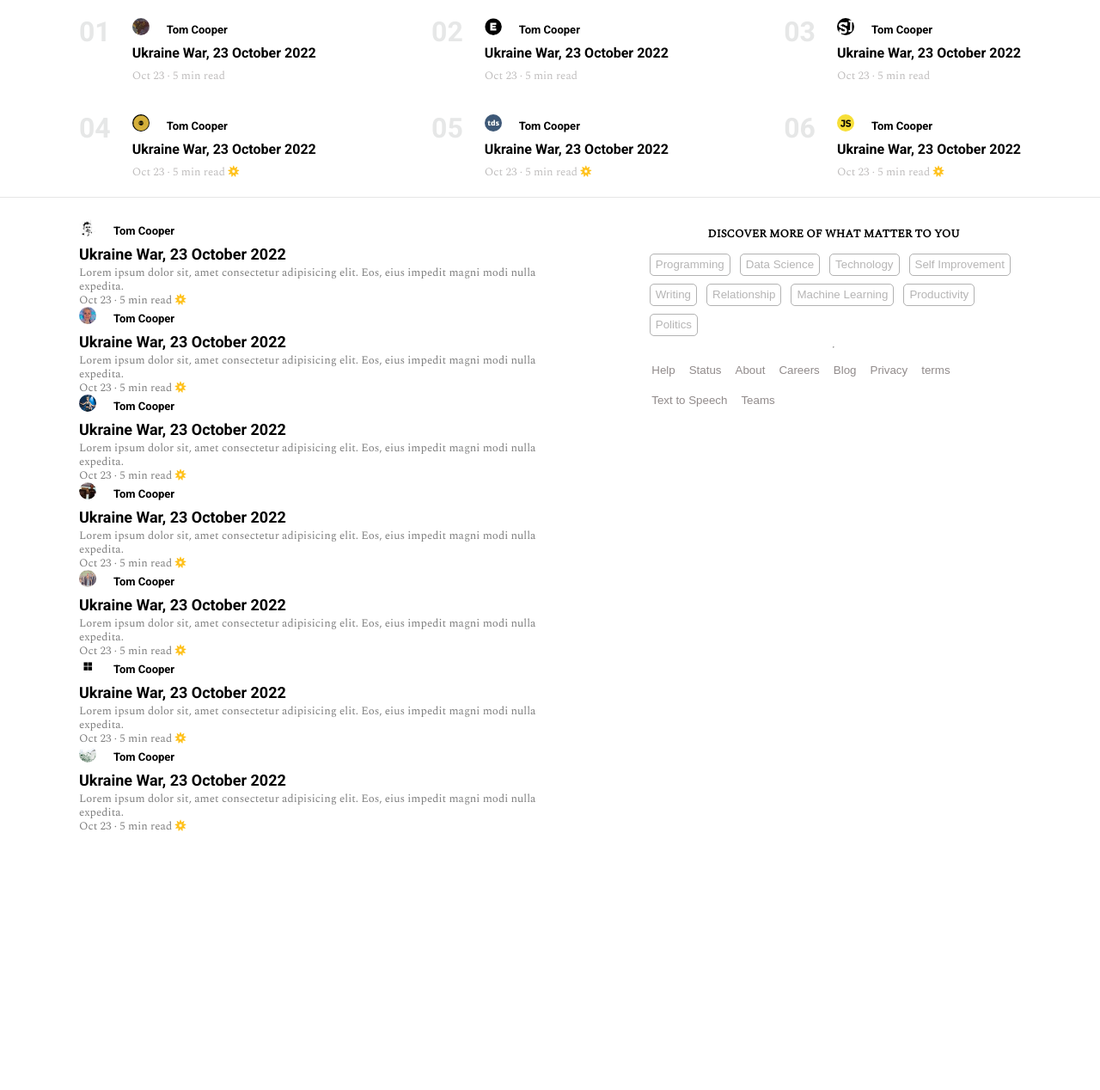
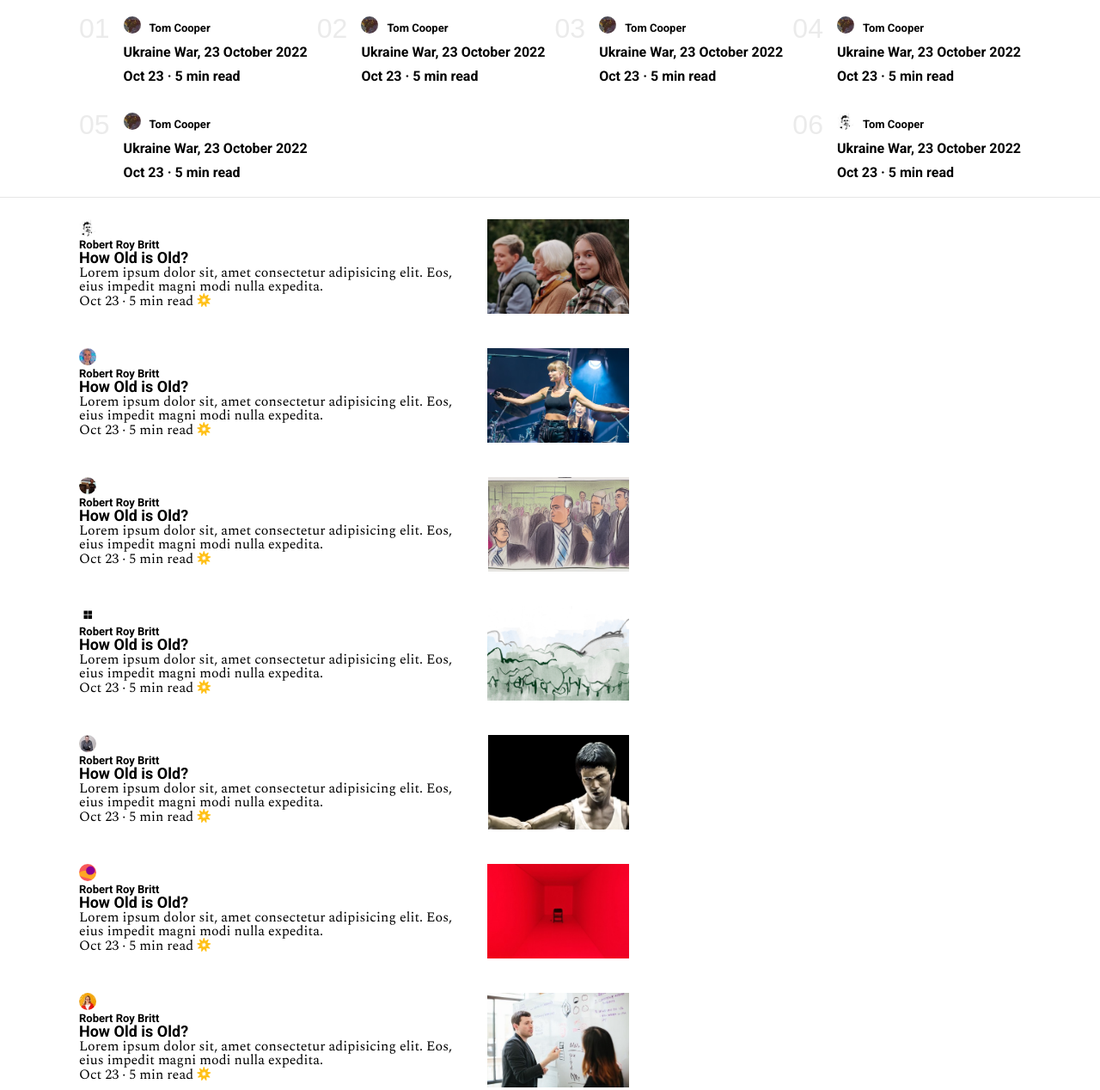
Before and after one commit to Manush90/5-5-test, a plain HTML site: page base_di_partenza/index.html in a window 1280 px wide. Shown: the part 423-1691 px from the top of the page at 86% size. Before the commit the page ends 1394 px from the top, so only its background shows below. Drawn offline with nearby package versions, Linux system fonts and the light colour scheme.

Commit message:
commit 3

```diff
--- a/base_di_partenza/assets/css/style.css
+++ b/base_di_partenza/assets/css/style.css
@@ -92,13 +92,30 @@ main div {
   padding: 15px 0px 5px;
 }
 article {
-  display: flex;
   padding: 0vh 11.5vh;
   height: 28vh;
   border-bottom: 1px solid #80808033;
+  line-height: 28px;
+  display: flex;
+  flex-wrap: wrap;
+  justify-content: space-between;
+  align-content: space-around;
+}
+
+.imgAuthor {
+  display: flex;
 }
 
 .articleContainer {
+  display: flex;
+  margin-bottom: 4vh;
+}
+
+.contenitore {
+  height: fit-content;
+  display: flex;
+}
+.blocco {
   display: flex;
 }
 
@@ -110,12 +127,19 @@ h3 {
   padding-right: 25px;
 }
 
+h6 {
+  color: rgba(128, 128, 128, 0.158);
+  font-size: xx-large;
+  font-family: fantasy;
+  margin-right: 2vh;
+  display: flex;
+}
+
 #f40 {
   border-radius: 50%;
   margin: 0px 10px 0px 0px;
   height: 2.5vh;
   width: 2.5vh;
-  position: absolute;
 }
 
 .info {
@@ -130,7 +154,7 @@ h3 {
 
 .titoletto {
   text-align: left;
-  margin-left: 40px;
+  font-weight: bold;
   font-size: small;
   font-family: "Roboto", sans-serif;
   letter-spacing: 0px;
@@ -191,8 +215,9 @@ i + i {
 section {
   padding: 0vh 11.5vh 0vh 11.5vh;
   margin-top: 25px;
-
+  flex-direction: column;
   display: flex;
+  width: 50%;
 }
 
 section p + p + p {
@@ -210,7 +235,7 @@ section p + p + p {
   display: flex;
   flex-direction: column;
   line-height: 35px;
-  margin-left: 120px;
+  margin-left: 70px;
   text-align: left;
 }
 
@@ -221,7 +246,8 @@ section p + p + p {
 h5 {
   font-size: small;
   font-weight: bold;
-  text-align: center;
+  text-align: left;
+  font-family: "Roboto", sans-serif;
 }
 
 .buttonFull button {
@@ -232,9 +258,37 @@ h5 {
   height: 26px;
   margin: 3.5px;
 }
-
+.buttonEmpty {
+  line-height: normal;
+}
 .buttonEmpty button {
   border: none;
   color: rgb(145, 139, 139);
   background-color: transparent;
 }
+
+.contenitoreArticolo {
+  display: flex;
+  height: 110px;
+  margin-bottom: 40px;
+}
+
+#art1 {
+  height: 110px;
+  width: auto;
+}
+
+.spazi {
+  margin-right: 30px;
+}
+
+h4 {
+  font-family: "Roboto", sans-serif;
+  font-size: large;
+  font-weight: bold;
+}
+
+footer {
+  margin-left: auto;
+  clear: both;
+}
--- a/base_di_partenza/index.html
+++ b/base_di_partenza/index.html
@@ -57,164 +57,216 @@
     </main>
     <article>
       <!------------------------------- primo box ---------------------------------------------------->
-      <div class="box123">
-        <div class="articleContainer">
-          <h3>01</h3>
-          <div class="info">
+      <div class="contenitore">
+        <h6>01</h6>
+
+        <div>
+          <div class="blocco">
             <img src="/base_di_partenza/assets/imgs/image01.jpeg" alt="plane" id="f40" />
             <p class="titoletto">Tom Cooper</p>
+          </div>
           <p>Ukraine War, 23 October 2022</p>
           <p>Oct 23 · 5 min read</p>
         </div>
       </div>
-        <!------------------------------- Secondo box ---------------------------------------------------->
-        <div class="articleContainer">
-          <h3>02</h3>
-          <div class="info">
-            <img src="/base_di_partenza/assets/imgs/image02.png" alt="plane" id="f40" />
+      <!------------------------------- primo box ---------------------------------------------------->
+      <div class="contenitore">
+        <h6>02</h6>
+
+        <div>
+          <div class="blocco">
+            <img src="/base_di_partenza/assets/imgs/image01.jpeg" alt="plane" id="f40" />
             <p class="titoletto">Tom Cooper</p>
+          </div>
           <p>Ukraine War, 23 October 2022</p>
           <p>Oct 23 · 5 min read</p>
         </div>
       </div>
-        <!------------------------------- Terzo box ---------------------------------------------------->
-        <div class="456">
-          <div class="articleContainer">
-            <h3>03</h3>
-            <div class="info">
-              <img src="/base_di_partenza/assets/imgs/image03.jpeg" alt="plane" id="f40" />
+      <!------------------------------- primo box ---------------------------------------------------->
+      <div class="contenitore">
+        <h6>03</h6>
+
+        <div>
+          <div class="blocco">
+            <img src="/base_di_partenza/assets/imgs/image01.jpeg" alt="plane" id="f40" />
             <p class="titoletto">Tom Cooper</p>
+          </div>
           <p>Ukraine War, 23 October 2022</p>
           <p>Oct 23 · 5 min read</p>
         </div>
       </div>
+      <!------------------------------- primo box ---------------------------------------------------->
+      <div class="contenitore">
+        <h6>04</h6>
+
+        <div>
+          <div class="blocco">
+            <img src="/base_di_partenza/assets/imgs/image01.jpeg" alt="plane" id="f40" />
+            <p class="titoletto">Tom Cooper</p>
           </div>
-        <!------------------------------- Quarto box ---------------------------------------------------->
-        <div class="articleContainer">
-          <h3>04</h3>
-          <div class="info">
-            <img src="/base_di_partenza/assets/imgs/image04.png" alt="plane" id="f40" />
-            <p class="titoletto">Tom Cooper</p>
           <p>Ukraine War, 23 October 2022</p>
-            <p>Oct 23 · 5 min read <i class="fas fa-bahai"></i></p>
+          <p>Oct 23 · 5 min read</p>
         </div>
       </div>
-        <!------------------------------- Quinto box ---------------------------------------------------->
-        <div class="articleContainer">
-          <h3>05</h3>
-          <div class="info">
-            <img src="/base_di_partenza/assets/imgs/image05.jpeg" alt="plane" id="f40" />
+      <!------------------------------- primo box ---------------------------------------------------->
+      <div class="contenitore">
+        <h6>05</h6>
+
+        <div>
+          <div class="blocco">
+            <img src="/base_di_partenza/assets/imgs/image01.jpeg" alt="plane" id="f40" />
             <p class="titoletto">Tom Cooper</p>
+          </div>
           <p>Ukraine War, 23 October 2022</p>
-            <p>Oct 23 · 5 min read <i class="fas fa-bahai"></i></p>
+          <p>Oct 23 · 5 min read</p>
         </div>
       </div>
-        <!------------------------------- Sesto box ---------------------------------------------------->
-        <div class="articleContainer">
-          <h3>06</h3>
-          <div class="info">
-            <img src="/base_di_partenza/assets/imgs/image06.png" alt="plane" id="f40" />
+      <!------------------------------- primo box ---------------------------------------------------->
+      <div class="contenitore">
+        <h6>06</h6>
+
+        <div>
+          <div class="blocco">
+            <img src="/base_di_partenza/assets/imgs/image07.jpeg" alt="plane" id="f40" />
             <p class="titoletto">Tom Cooper</p>
+          </div>
           <p>Ukraine War, 23 October 2022</p>
-            <p>Oct 23 · 5 min read <i class="fas fa-bahai"></i></p>
-          </div>
+          <p>Oct 23 · 5 min read</p>
         </div>
       </div>
     </article>
     <section>
       <!------------------------------- primo articolo ---------------------------------------------------->
-      <div class="articoli">
-        <div class="articleContainer">
-          <div class="info">
+
+      <div class="contenitoreArticolo">
+        <div class="spazi">
+          <div classe="autoreArticolo">
             <img src="/base_di_partenza/assets/imgs/image07.jpeg" alt="plane" id="f40" />
-            <p class="titoletto">Tom Cooper</p>
-            <p>Ukraine War, 23 October 2022</p>
+            <p class="titoletto">Robert Roy Britt</p>
+          </div>
+          <h4>How Old is Old?</h4>
           <p>
             Lorem ipsum dolor sit, amet consectetur adipisicing elit. Eos, eius impedit magni modi
             nulla expedita.
           </p>
           <p>Oct 23 · 5 min read <i class="fas fa-bahai"></i></p>
         </div>
+        <div class="imgGirl">
+          <img src="/base_di_partenza/assets/imgs/image08.jpeg" alt="girl" id="art1" />
         </div>
-        <!------------------------------- Sesto box ---------------------------------------------------->
-        <div class="articleContainer">
-          <div class="info">
+      </div>
+      <!------------------------------- secondo articolo ---------------------------------------------------->
+      <div class="contenitoreArticolo">
+        <div class="spazi">
+          <div classe="autoreArticolo">
             <img src="/base_di_partenza/assets/imgs/image09.jpeg" alt="plane" id="f40" />
-            <p class="titoletto">Tom Cooper</p>
-            <p>Ukraine War, 23 October 2022</p>
+            <p class="titoletto">Robert Roy Britt</p>
+          </div>
+          <h4>How Old is Old?</h4>
           <p>
             Lorem ipsum dolor sit, amet consectetur adipisicing elit. Eos, eius impedit magni modi
             nulla expedita.
           </p>
           <p>Oct 23 · 5 min read <i class="fas fa-bahai"></i></p>
         </div>
+        <div class="imgGirl">
+          <img src="/base_di_partenza/assets/imgs/image10.jpeg" alt="girl" id="art1" />
         </div>
-        <!------------------------------- Sesto box ---------------------------------------------------->
-        <div class="articleContainer">
-          <div class="info">
-            <img src="/base_di_partenza/assets/imgs/image10.jpeg" alt="plane" id="f40" />
-            <p class="titoletto">Tom Cooper</p>
-            <p>Ukraine War, 23 October 2022</p>
+      </div>
+
+      <!------------------------------- Terzo Articolo ---------------------------------------------------->
+      <div class="contenitoreArticolo">
+        <div class="spazi">
+          <div classe="autoreArticolo">
+            <img src="/base_di_partenza/assets/imgs/image11.jpeg" alt="plane" id="f40" />
+            <p class="titoletto">Robert Roy Britt</p>
+          </div>
+          <h4>How Old is Old?</h4>
           <p>
             Lorem ipsum dolor sit, amet consectetur adipisicing elit. Eos, eius impedit magni modi
             nulla expedita.
           </p>
           <p>Oct 23 · 5 min read <i class="fas fa-bahai"></i></p>
         </div>
+        <div class="imgGirl">
+          <img src="/base_di_partenza/assets/imgs/image12.png" alt="girl" id="art1" />
         </div>
-        <!------------------------------- Sesto box ---------------------------------------------------->
-        <div class="articleContainer">
-          <div class="info">
-            <img src="/base_di_partenza/assets/imgs/image11.jpeg" alt="plane" id="f40" />
-            <p class="titoletto">Tom Cooper</p>
-            <p>Ukraine War, 23 October 2022</p>
+      </div>
+      <!------------------------------- Quarto Articolo ---------------------------------------------------->
+      <div class="contenitoreArticolo">
+        <div class="spazi">
+          <div classe="autoreArticolo">
+            <img src="/base_di_partenza/assets/imgs/image13.png" alt="plane" id="f40" />
+            <p class="titoletto">Robert Roy Britt</p>
+          </div>
+          <h4>How Old is Old?</h4>
           <p>
             Lorem ipsum dolor sit, amet consectetur adipisicing elit. Eos, eius impedit magni modi
             nulla expedita.
           </p>
           <p>Oct 23 · 5 min read <i class="fas fa-bahai"></i></p>
         </div>
+        <div class="imgGirl">
+          <img src="/base_di_partenza/assets/imgs/image14.png" alt="girl" id="art1" />
         </div>
-        <!------------------------------- Sesto box ---------------------------------------------------->
-        <div class="articleContainer">
-          <div class="info">
-            <img src="/base_di_partenza/assets/imgs/image12.png" alt="plane" id="f40" />
-            <p class="titoletto">Tom Cooper</p>
-            <p>Ukraine War, 23 October 2022</p>
+      </div>
+      <!------------------------------- Quinto Articolo ---------------------------------------------------->
+      <div class="contenitoreArticolo">
+        <div class="spazi">
+          <div classe="autoreArticolo">
+            <img src="/base_di_partenza/assets/imgs/image15.jpeg" alt="plane" id="f40" />
+            <p class="titoletto">Robert Roy Britt</p>
+          </div>
+          <h4>How Old is Old?</h4>
           <p>
             Lorem ipsum dolor sit, amet consectetur adipisicing elit. Eos, eius impedit magni modi
             nulla expedita.
           </p>
           <p>Oct 23 · 5 min read <i class="fas fa-bahai"></i></p>
         </div>
+        <div class="imgGirl">
+          <img src="/base_di_partenza/assets/imgs/image16.jpg" alt="girl" id="art1" />
         </div>
-        <!------------------------------- Sesto box ---------------------------------------------------->
-        <div class="articleContainer">
-          <div class="info">
-            <img src="/base_di_partenza/assets/imgs/image13.png" alt="plane" id="f40" />
-            <p class="titoletto">Tom Cooper</p>
-            <p>Ukraine War, 23 October 2022</p>
+      </div>
+      <!------------------------------- Sesto Articolo ---------------------------------------------------->
+      <div class="contenitoreArticolo">
+        <div class="spazi">
+          <div classe="autoreArticolo">
+            <img src="/base_di_partenza/assets/imgs/image17.png" alt="plane" id="f40" />
+            <p class="titoletto">Robert Roy Britt</p>
+          </div>
+          <h4>How Old is Old?</h4>
           <p>
             Lorem ipsum dolor sit, amet consectetur adipisicing elit. Eos, eius impedit magni modi
             nulla expedita.
           </p>
           <p>Oct 23 · 5 min read <i class="fas fa-bahai"></i></p>
         </div>
+        <div class="imgGirl">
+          <img src="/base_di_partenza/assets/imgs/image18.jpeg" alt="girl" id="art1" />
         </div>
-        <!------------------------------- Sesto box ---------------------------------------------------->
-        <div class="articleContainer">
-          <div class="info">
-            <img src="/base_di_partenza/assets/imgs/image14.png" alt="plane" id="f40" />
-            <p class="titoletto">Tom Cooper</p>
-            <p>Ukraine War, 23 October 2022</p>
+      </div>
+      <!------------------------------- Settimo Articolo ---------------------------------------------------->
+      <div class="contenitoreArticolo">
+        <div class="spazi">
+          <div classe="autoreArticolo">
+            <img src="/base_di_partenza/assets/imgs/image19.jpeg" alt="plane" id="f40" />
+            <p class="titoletto">Robert Roy Britt</p>
+          </div>
+          <h4>How Old is Old?</h4>
           <p>
             Lorem ipsum dolor sit, amet consectetur adipisicing elit. Eos, eius impedit magni modi
             nulla expedita.
           </p>
           <p>Oct 23 · 5 min read <i class="fas fa-bahai"></i></p>
         </div>
+        <div class="imgGirl">
+          <img src="/base_di_partenza/assets/imgs/image20.jpg" alt="girl" id="art1" />
         </div>
       </div>
+    </section>
+    <footer>
+      <div>
         <div class="altFooter">
           <h5>DISCOVER MORE OF WHAT MATTER TO YOU</h5>
           <div class="buttonFull">
@@ -241,7 +293,7 @@
             <button>Teams</button>
           </div>
         </div>
-    </section>
-    <footer></footer>
+      </div>
+    </footer>
   </body>
 </html>
```
Lines whose indentation alone changed are shown as unchanged.
